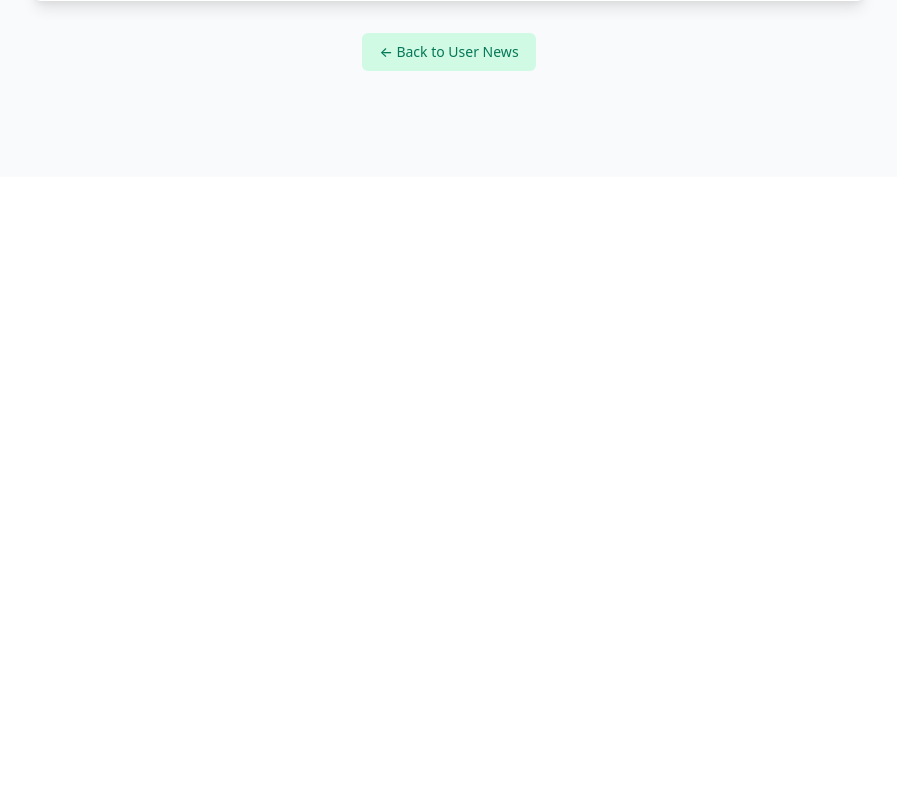
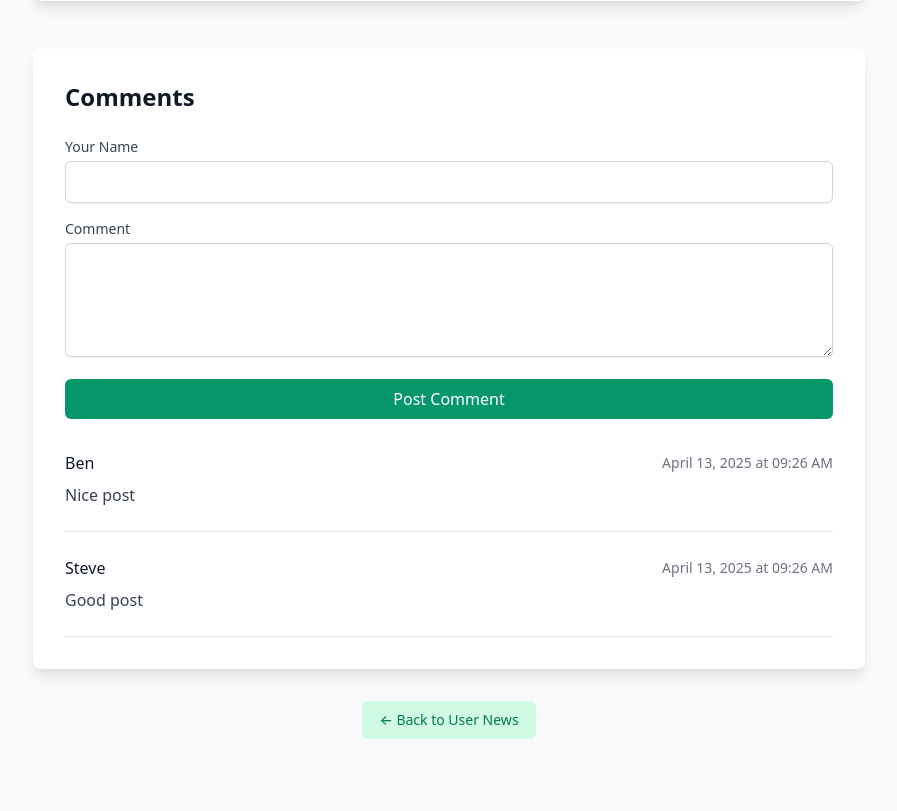
Before and after one commit to eshan06/goodnews, a Flask app: page /user-news/1 in a window 1280 px wide. Shown: the part 735-1546 px from the top of the page, without its empty margins (191-1088 px from the left). Before the commit the page ends 806 px from the top, so only its background shows below. Run offline with Flask 3, Linux system fonts and the light colour scheme.

Commit message:
basic comment

```diff
--- a/app.py
+++ b/app.py
@@ -1,7 +1,7 @@
-from flask import Flask, render_template, redirect, url_for, flash
+from flask import Flask, render_template, redirect, url_for, flash, request
 from news_service import NewsService
-from models import db, Submission
-from forms import SubmissionForm
+from models import db, Submission, Comment
+from forms import SubmissionForm, CommentForm
 import os
 from dotenv import load_dotenv
 
@@ -112,10 +112,23 @@ def user_news():
     stories = Submission.query.order_by(Submission.created_at.desc()).all()
     return render_template('user_news.html', stories=stories)
 
-@app.route('/user-news/<int:story_id>')
+@app.route('/user-news/<int:story_id>', methods=['GET', 'POST'])
 def story_detail(story_id):
     story = Submission.query.get_or_404(story_id)
-    return render_template('story_detail.html', story=story)
+    comment_form = CommentForm()
+
+    if comment_form.validate_on_submit():
+        comment = Comment(
+            content=comment_form.content.data,
+            author_name=comment_form.author_name.data,
+            story_id=story_id
+        )
+        db.session.add(comment)
+        db.session.commit()
+        flash('Your comment has been posted!', 'success')
+        return redirect(url_for('story_detail', story_id=story_id))
+
+    return render_template('story_detail.html', story=story, comment_form=comment_form)
 
 @app.route('/submit', methods=['GET', 'POST'])
 def submit_story():
--- a/forms.py
+++ b/forms.py
@@ -29,3 +29,7 @@ class SubmissionForm(FlaskForm):
         Optional(),
         Length(max=500)
     ])
+
+class CommentForm(FlaskForm):
+    content = TextAreaField('Comment', validators=[DataRequired()])
+    author_name = StringField('Your Name', validators=[DataRequired(), Length(max=100)])
--- a/templates/story_detail.html
+++ b/templates/story_detail.html
@@ -28,7 +28,7 @@
             </div>
         </div>
 
-        <article class="bg-white rounded-lg shadow-lg overflow-hidden">
+        <article class="bg-white rounded-lg shadow-lg overflow-hidden mb-12">
             {% if story.image_url %}
             <div class="relative h-96 w-full">
                 <img src="{{ story.image_url }}" alt="{{ story.title }}" class="absolute inset-0 w-full h-full object-cover">
@@ -41,6 +41,40 @@
             </div>
         </article>
 
+        <!-- Comments Section -->
+        <div class="bg-white rounded-lg shadow-lg p-8">
+            <h2 class="text-2xl font-bold text-gray-900 mb-6">Comments</h2>
+
+            <!-- Comment Form -->
+            <form method="POST" action="{{ url_for('story_detail', story_id=story.id) }}" class="mb-8">
+                {{ comment_form.csrf_token }}
+                <div class="mb-4">
+                    {{ comment_form.author_name.label(class="block text-sm font-medium text-gray-700 mb-1") }}
+                    {{ comment_form.author_name(class="w-full px-3 py-2 border border-gray-300 rounded-md shadow-sm focus:outline-none focus:ring-green-500 focus:border-green-500") }}
+                </div>
+                <div class="mb-4">
+                    {{ comment_form.content.label(class="block text-sm font-medium text-gray-700 mb-1") }}
+                    {{ comment_form.content(class="w-full px-3 py-2 border border-gray-300 rounded-md shadow-sm focus:outline-none focus:ring-green-500 focus:border-green-500", rows="4") }}
+                </div>
+                <button type="submit" class="w-full bg-green-600 text-white py-2 px-4 rounded-md hover:bg-green-700 focus:outline-none focus:ring-2 focus:ring-offset-2 focus:ring-green-500">
+                    Post Comment
+                </button>
+            </form>
+
+            <!-- Comments List -->
+            <div class="space-y-6">
+                {% for comment in story.comments %}
+                <div class="border-b border-gray-200 pb-6">
+                    <div class="flex items-center justify-between mb-2">
+                        <span class="font-medium text-gray-900">{{ comment.author_name }}</span>
+                        <span class="text-sm text-gray-500">{{ comment.created_at.strftime('%B %d, %Y at %I:%M %p') }}</span>
+                    </div>
+                    <p class="text-gray-700">{{ comment.content }}</p>
+                </div>
+                {% endfor %}
+            </div>
+        </div>
+
         <div class="mt-8 text-center">
             <a href="/user-news" class="inline-flex items-center px-4 py-2 border border-transparent text-sm font-medium rounded-md text-green-700 bg-green-100 hover:bg-green-200">
                 ← Back to User News
```
Also changed, not shown: models.py (+8 -0 lines), instance/goodnews.db.
